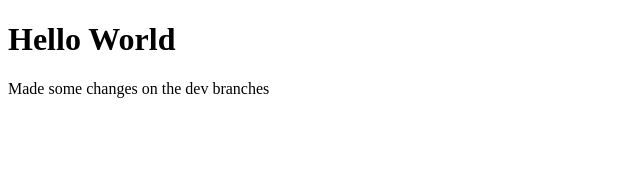
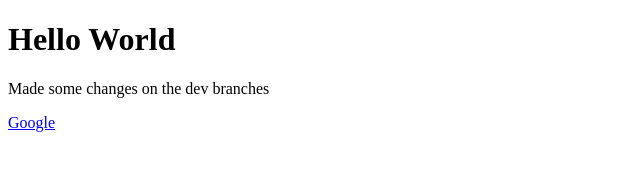
Before and after one commit to ACKAdeyemi/my-first-github-repo, a plain HTML site: page index.html in a window 1280 px wide. Shown: the full height of the page, 0-640 px from the left. Drawn offline with Linux system fonts and the light colour scheme.

Commit message:
Added a link to Google in index page

```diff
--- a/index.html
+++ b/index.html
@@ -9,5 +9,6 @@
 <body>
   <h1>Hello World</h1>
   <p>Made some changes on the dev branches</p>
+  <a href="http://www.google.co.uk">Google</a>
 </body>
 </html>
```
